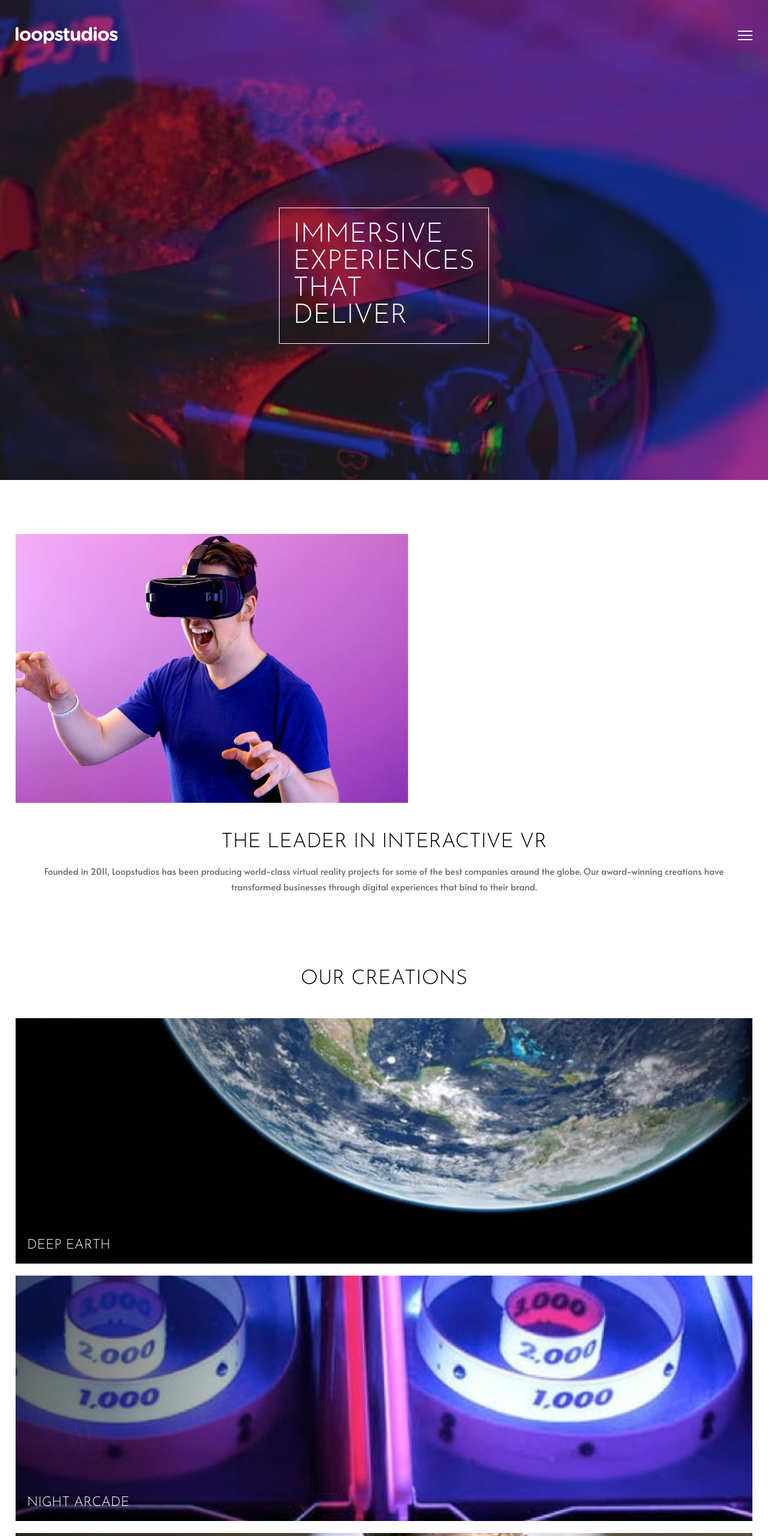
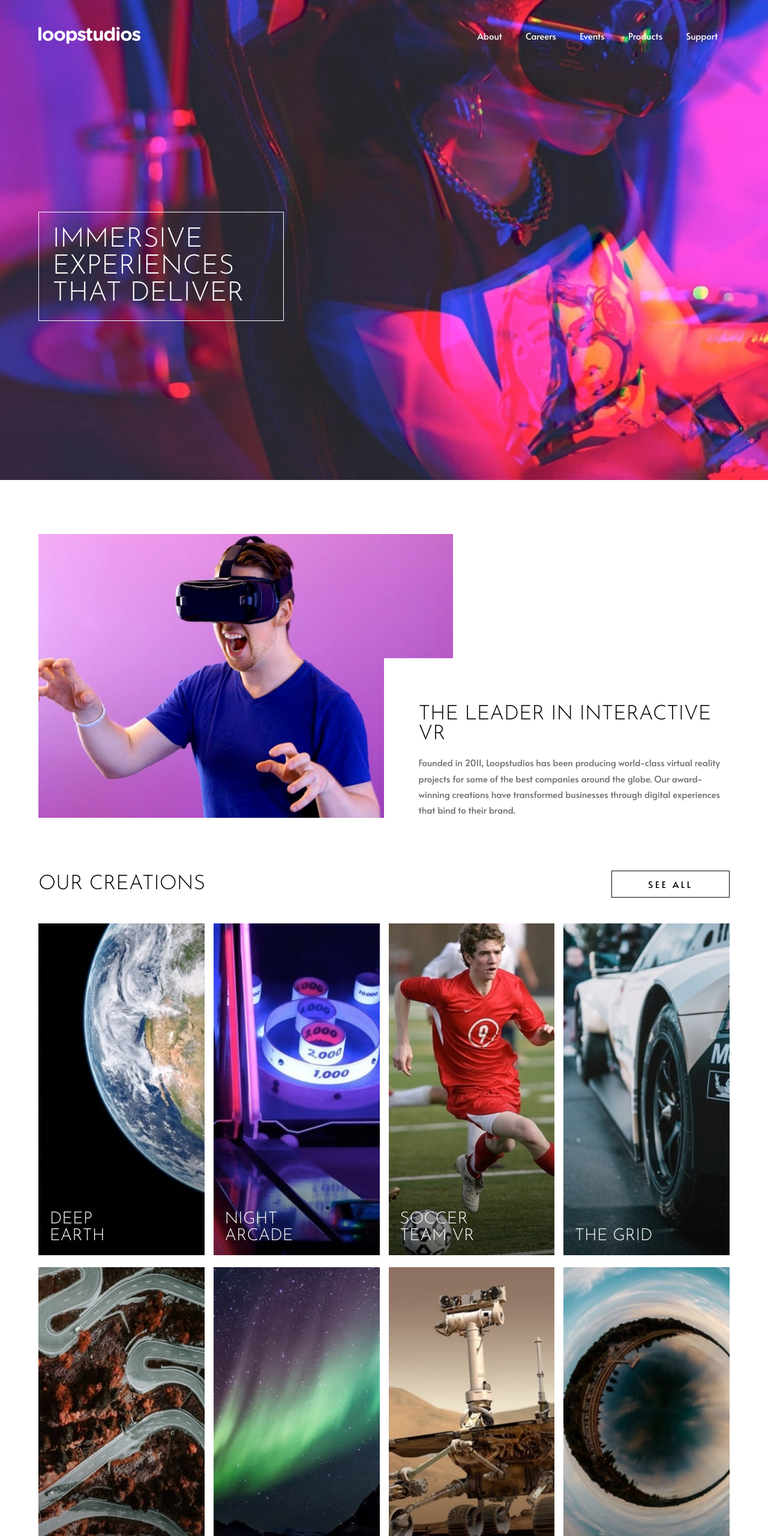
Before and after one commit to jcnevess/loopstudios-landing, an Eleventy site: page docs/index.html in a window 1280 px wide. Shown: the top 2560 px of the page at 60% size. Built offline with nearby package versions, Linux system fonts and the light colour scheme; Eleventy itself is replaced by a stand-in of ours; files that its build step writes are made by us from their sources.

Commit message:
regenerates site

```diff
--- a/docs/bundle.css
+++ b/docs/bundle.css
@@ -31,10 +31,10 @@ input, button, textarea, select {
   background-image: url(./images/mobile/image-hero.jpg);
   background-repeat: no-repeat;
   background-size: cover;
-  height: 100svh;
-  min-height: 380px;
+  min-height: 100svh;
+  padding-bottom: 2rem;
   display: flex;
-  flex-direction: column;
+  justify-content: center;
 }
 
 #title-deep-earth {
@@ -80,7 +80,7 @@ h1, h2 {
   align-items: center;
   justify-content: space-between;
   width: 100%;
-  padding-block: 3rem;
+  margin-block: 3rem;
   color: white;
 }
 
@@ -91,14 +91,27 @@ h1, h2 {
   background-color: transparent;
   border: 1px solid black;
   padding: 0.75rem 4rem;
+  cursor: pointer;
+}
+
+.creation-seemore:hover {
+  background-color: black;
+  color: white;
+}
+
+.creation-seemore-lg {
+  display: none;
 }
 
 .container {
-  padding-inline: 1.75rem;
+  width: 90%;
+  margin: 0 auto;
 }
 
-.navbar.container {
+.heading .container {
   position: relative;
+  display: flex;
+  flex-direction: column;
 }
 
 main.container {
@@ -111,8 +124,7 @@ main.container {
 }
 
 .navbar-opened-sm {
-  padding-inline: 1.75rem;
-  align-items: start;
+  align-items: center;
   position: fixed;
   width: 100%;
   height: 100svh;
@@ -124,14 +136,22 @@ main.container {
   z-index: 1;
 }
 
+.navbar-opened-sm .navbar-controls-container {
+  width: 90%;
+}
+
 .navbar-brand {
   max-width: 170px;
+}
+
+.navbar-button {
+  cursor: pointer;
 }
 
 .navbar-nav {
   position: relative;
   margin: auto 0;
-  overflow: scroll;
+  overflow-y: auto;
   width: 100%;
 }
 
@@ -143,6 +163,16 @@ main.container {
   margin-block: 1rem;
   text-transform: uppercase;
   font-family: 'Josefin Sans';
+  cursor: pointer;
+}
+
+.navbar-nav ul li:hover {
+  text-decoration: underline;
+  text-underline-offset: 0.5rem;
+}
+
+.navbar-controls-container {
+  width: 100%;
 }
 
 .hidden-sm {
@@ -164,6 +194,10 @@ main.container {
 
 .headline {
   margin-block: 5rem;
+}
+
+.headline picture img {
+  width: 100%;
 }
 
 .headline-text {
@@ -204,6 +238,7 @@ h2 {
   display: flex;
   align-items: end;
   position: relative; /* creates context to ::before*/
+  cursor: pointer;
 }
 
 .creation::before {
@@ -212,6 +247,14 @@ h2 {
   width: 100%;
   height: 100%;
   background: linear-gradient(to right, rgba(0,0,0,60%), transparent 50%);
+}
+
+.creation:hover::before {
+  background: rgba(255, 255 , 255, 0.6);
+}
+
+.creation:hover .creation-title {
+  color: black;
 }
 
 .creation-title {
@@ -228,11 +271,14 @@ h2 {
 
 .footing {
   background-color: black;
+  padding-block: 4rem;
+}
+
+.footing .container {
   color: white;
-  display: flex;
-  flex-direction: column;
-  align-items: center;
-  padding-block: 4rem;
+  display: grid;
+  justify-content: center;
+  justify-items: center;
 }
 
 .footer-navbar ul {
@@ -243,6 +289,12 @@ h2 {
 
 .footer-navbar ul li {
   margin-block: 1.25rem;
+  cursor: pointer;
+}
+
+.footer-navbar ul li:hover {
+  text-decoration: underline;
+  text-underline-offset: 0.5rem;
 }
 
 .footer-socials {
@@ -250,10 +302,212 @@ h2 {
   justify-content: space-between;
   align-items: center;
   margin-block: 1.25rem;
-  width: 35%;
+  width: 100%;
   max-width: 200px;
+}
+
+.footer-social {
+  cursor: pointer;
+  padding-bottom: 0.5rem;
+  border-bottom: 1px solid transparent;
+}
+
+.footer-social:hover {
+  border-bottom: 1px solid white;
 }
 
 .attribution {
   color: var(--color-dark-gray);
 }
+
+@media (min-width: 768px) {
+  #title-deep-earth {
+    background-image: url(./images/desktop/image-deep-earth.jpg);
+  }
+
+  #title-night-arcade {
+    background-image: url(./images/desktop/image-night-arcade.jpg);
+  }
+
+  #title-soccer {
+    background-image: url(./images/desktop/image-soccer-team.jpg);
+  }
+
+  #title-grid {
+    background-image: url(./images/desktop/image-grid.jpg);
+  }
+
+  #title-up-above {
+    background-image: url(./images/desktop/image-from-above.jpg);
+  }
+
+  #title-pocket-borealis {
+    background-image: url(./images/desktop/image-pocket-borealis.jpg);
+  }
+
+  #title-curiosity {
+    background-image: url(./images/desktop/image-curiosity.jpg);
+  }
+
+  #title-fisheye {
+    background-image: url(./images/desktop/image-fisheye.jpg);
+  }
+
+  .hidden-sm {
+    display: block;
+  }
+
+  .navbar-button {
+    display: none;
+  }
+
+  .navbar-nav {
+    display: flex;
+    justify-content: end;
+    overflow-y: unset;
+  }
+
+  .navbar-nav ul {
+    display: flex;
+    flex-direction: row;
+    justify-content: space-around;
+    width: 100%;
+    max-width: 440px;
+  }
+
+  .navbar-nav ul li {
+    color: white;
+    font-family: 'Alata', sans-serif;
+    text-transform: capitalize;
+    margin: 0;
+  }
+
+  .container {
+    width: 90%;
+    margin: 0 auto;
+  }
+
+  .heading {
+    background-image: url(./images/desktop/image-hero.jpg);
+    display: flex;
+  }
+
+  .heading-text {
+    align-self: start;
+    margin: auto 0;
+  }
+
+  .heading-text h1 {
+    width: 13ch;
+  }
+
+  .headline {
+    position: relative;
+    overflow: hidden;
+  }
+
+  .headline picture {
+    width: 60%;
+  }
+
+  .creations-header {
+    display: flex;
+    justify-content: space-between;
+    align-items: center;
+    width: 100%;
+  }
+
+  .creation-gallery {
+    grid-template-columns: repeat(4, minmax(0, 1fr));
+    grid-column-gap: 1rem;
+  }
+
+  .creation {
+    aspect-ratio: 1 / 2;
+    overflow-x: hidden;
+  }
+
+  .creation::before {
+    content: "";
+    position: absolute;
+    width: 100%;
+    height: 100%;
+    background: linear-gradient(to top, rgba(0,0,0,60%), transparent 50%);
+  }
+
+  .creation-seemore-lg {
+    display: block;
+  }
+
+  .creation-seemore-sm {
+    display: none;
+  }
+
+  .creation-title {
+    max-width: 60%;
+    font-size: clamp(1.5rem, 1rem + 1vw, 2rem);
+    overflow-wrap: anywhere;
+  }
+
+  .footing {
+    padding-block: 3rem;
+  }
+
+  .footing .container {
+    grid-template-columns: repeat(2, minmax(0, 1fr));
+    grid-gap: 1.5rem;
+    grid-template-rows: auto auto;
+    grid-auto-flow: column;
+  }
+
+  .footer-brand {
+    justify-self: left;
+    padding-bottom: 0.5rem;
+  }
+
+  .footer-navbar {
+    width: 100%;
+    justify-self: left;
+  }
+
+  .footer-navbar ul {
+    display: flex;
+    justify-content: space-between;
+    margin-block: 0;
+    max-width: 440px;
+  }
+
+  .footer-navbar ul li {
+    margin-block: 0;
+  }
+
+  .footer-socials {
+    margin-block: 0;
+    justify-self: right;
+  }
+
+  .attribution {
+    justify-self: right;
+  }
+
+  .headline-text {
+    background-color: white;
+    position: absolute;
+    bottom: 0%;
+    right: 0%;
+    width: 50%;
+    padding: unset;
+    padding-left: clamp(0.5rem, 5%, 5rem);
+    padding-top: clamp(0.5rem, 5%, 5rem);
+    text-align: left;
+  }
+
+  .headline-text h2 {
+    padding-block: clamp(0.75rem, 0.4rem + 1vw, 1.25rem);
+    text-align: left;
+  }
+
+  .navbar-controls-container {
+    display: flex;
+  }
+}
--- a/docs/index.html
+++ b/docs/index.html
@@ -22,17 +22,27 @@
     />
   </head>
   <body>
-    <header class="heading container">
+    <header class="heading">
+      <div class="container">
         <nav id="navbar-collapsable" class="navbar">
+          <div class="navbar-controls-container">
             <div class="navbar-controls">
               <div class="navbar-brand">
                 <img src="./images/logo.svg" alt="Loopstudios" />
               </div>
 
-          <div id="navbar-hamburguer" onclick="toggleNavbar()">
+              <div
+                id="navbar-hamburguer"
+                class="navbar-button"
+                onclick="toggleNavbar()"
+              >
                 <img src="./images/icon-hamburger.svg" alt="" />
               </div>
-          <div id="navbar-close" class="hidden-sm" onclick="toggleNavbar()">
+              <div
+                id="navbar-close"
+                class="navbar-button hidden-sm"
+                onclick="toggleNavbar()"
+              >
                 <img src="./images/icon-close.svg" alt="" />
               </div>
             </div>
@@ -45,16 +55,22 @@
                 <li>Support</li>
               </ul>
             </div>
+          </div>
         </nav>
 
         <div class="heading-text">
           <h1>Immersive experiences that deliver</h1>
+        </div>
       </div>
     </header>
 
     <main class="container">
       <section class="headline">
         <picture>
+          <source
+            media="min-width:768px"
+            srcset="./images/desktop/image-interactive.jpg"
+          />
           <img
             src="./images/mobile/image-interactive.jpg"
             alt="Interactive VR"
@@ -72,7 +88,12 @@
       </section>
 
       <section class="creations">
+        <div class="creations-header">
           <h2>Our creations</h2>
+          <button class="creation-seemore creation-seemore-lg" type="button">
+            See all
+          </button>
+        </div>
         <div class="creation-gallery">
           <div class="creation" id="title-deep-earth">
             <div class="creation-title">Deep earth</div>
@@ -99,11 +120,14 @@
             <div class="creation-title">Make it fisheye</div>
           </div>
         </div>
-        <button class="creation-seemore" type="button">See all</button>
+        <button class="creation-seemore creation-seemore-sm" type="button">
+          See all
+        </button>
       </section>
     </main>
 
     <footer class="footing">
+      <div class="container">
         <div class="footer-brand">
           <img src="./images/logo.svg" alt="Loopstudios" />
         </div>
@@ -133,6 +157,7 @@
         <div class="attribution">
           &copy; 2023 Loopstudios. All rights reserved.
         </div>
+      </div>
     </footer>
   </body>
   <script src="./bundle.js" defer></script>
```
Lines whose indentation alone changed are shown as unchanged.
